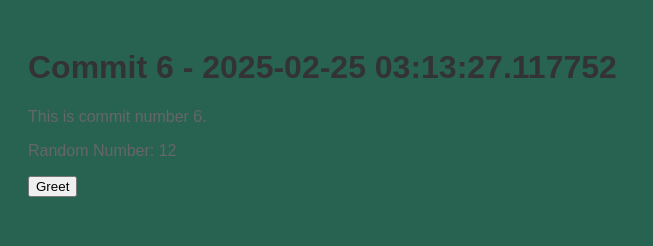
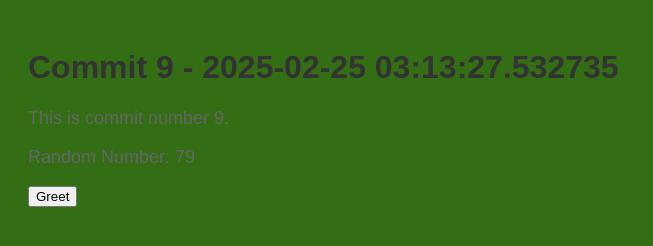
Before and after one commit to legbald0d/myrep-repo-20250225031320, a plain HTML site: page index.html in a window 1280 px wide. Shown: the whole page, without its empty margins (0-653 px from the left). Drawn offline with Linux system fonts and the light colour scheme.

Commit message:
📝 Commit 9 with HTML, CSS, and JS

```diff
--- a/index.html
+++ b/index.html
@@ -2,13 +2,13 @@
     <!DOCTYPE html>
     <html>
     <head>
-        <title>Commit 6 - 2025-02-25 03:13:27.117752</title>
+        <title>Commit 9 - 2025-02-25 03:13:27.532735</title>
         <link rel="stylesheet" href="style.css">
     </head>
     <body>
-        <h1>Commit 6 - 2025-02-25 03:13:27.117752</h1>
-        <p>This is commit number 6.</p>
-        <p>Random Number: 12</p>
+        <h1>Commit 9 - 2025-02-25 03:13:27.532735</h1>
+        <p>This is commit number 9.</p>
+        <p>Random Number: 79</p>
         <button onclick="greet()">Greet</button>
         <script src="script.js"></script>
     </body>
--- a/script.js
+++ b/script.js
@@ -2,4 +2,4 @@
     function greet() {
         alert('Hello from commit ' + commitNumber + '!');
     }
-    var commitNumber = 6;
+    var commitNumber = 9;
--- a/style.css
+++ b/style.css
@@ -1,7 +1,7 @@
 
     body {
         font-family: Arial, sans-serif;
-        background-color: #286352;
+        background-color: #336e15;
         padding: 20px;
     }
     h1 {
@@ -9,5 +9,5 @@
     }
     p {
         color: #666;
-        font-size: 16px;
+        font-size: 18px;
     }
```
